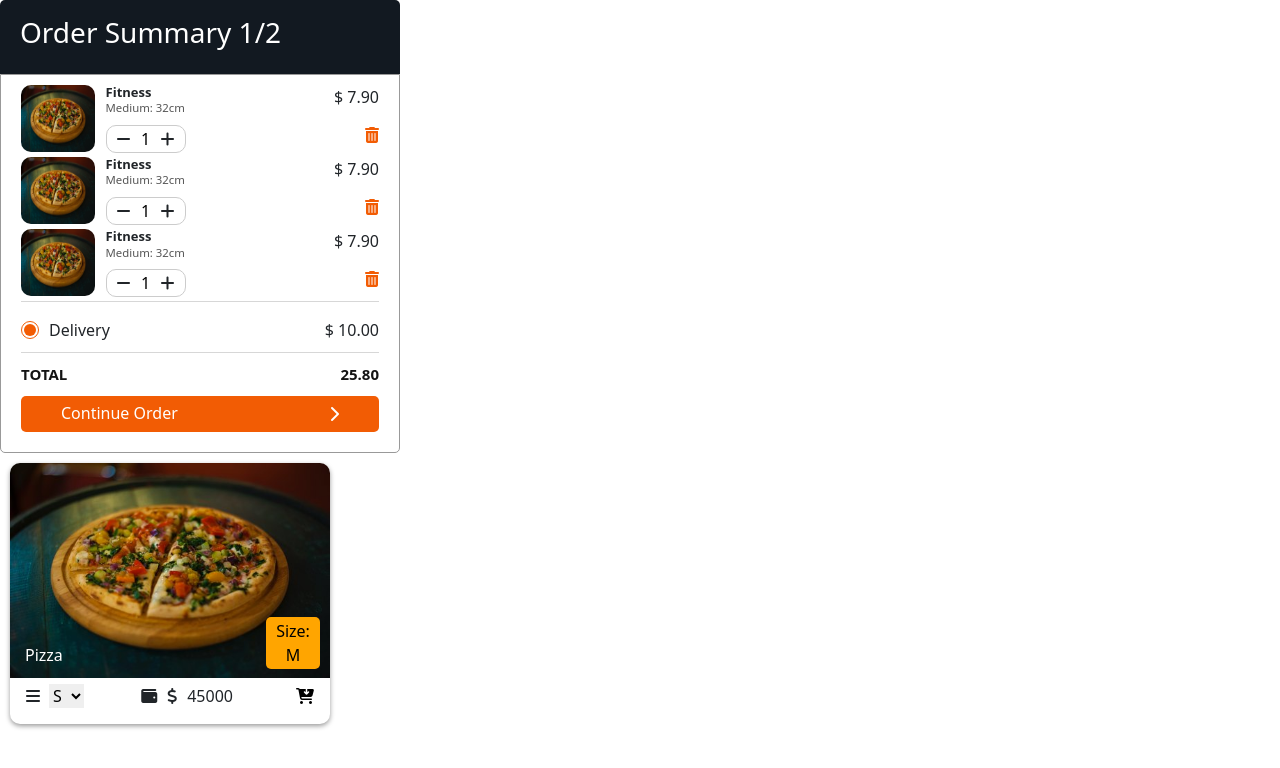
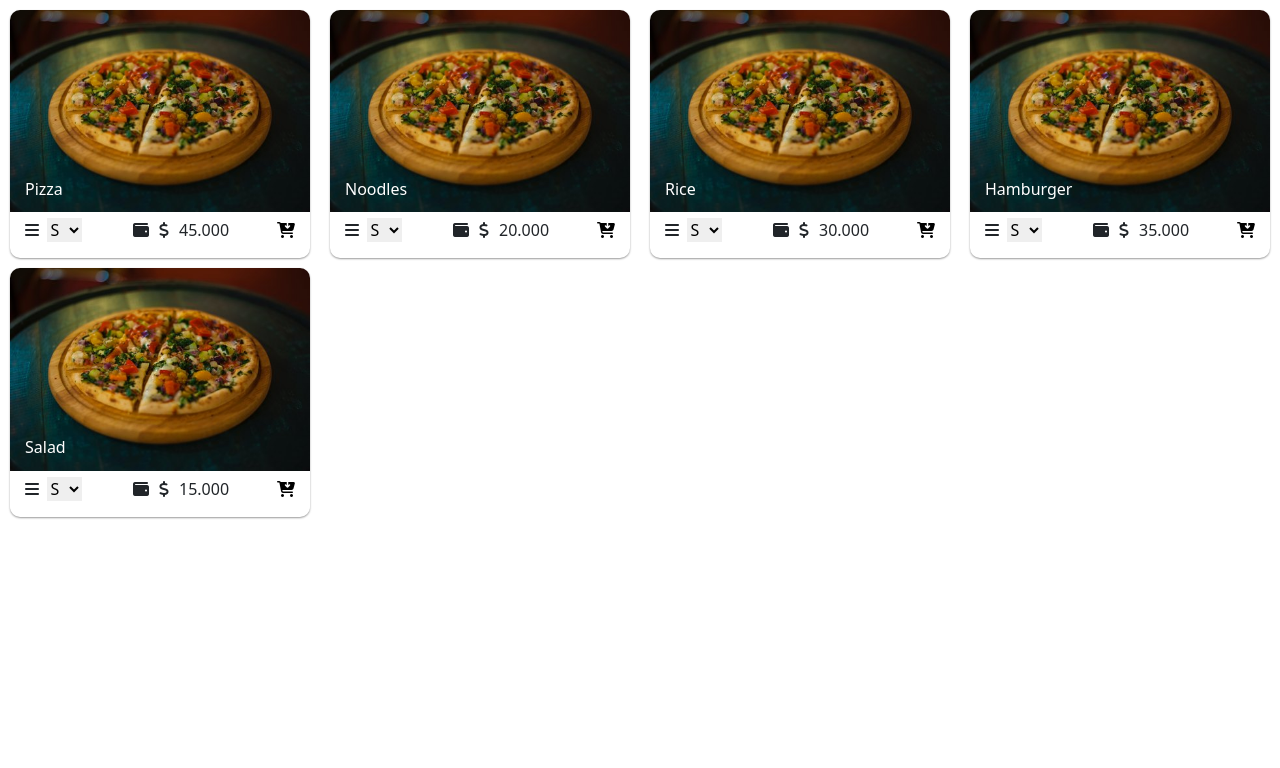
Before and after one commit to ductungbuinguyen/software-enginering-group03, a React (Create React App) app in the folder client/: page / in a window 1280 px wide. Shown: the top 768 px of the page. Built offline with nearby package versions, Linux system fonts and the light colour scheme.

Commit message:
viet-6pm-10-04-2022

```diff
--- a/client/src/Style/InfoItem.css
+++ b/client/src/Style/InfoItem.css
@@ -1,15 +1,26 @@
+.box-InfoItem {
+    display: inline-block;
+    height: 20%;
+    width: 25%;
+}
+
 .InfoItem {
     background-color: white;
-    height: 20%;
-    width: 25%;
 
-    box-shadow: 0 2px 5px rgba(0, 0, 0, 0.4);
+    box-shadow: 0 1px 2px rgba(0, 0, 0, 0.4);
     border-radius: 10px;
 
     margin-top: 10px;
     margin-left: 10px;
     margin-right: 10px;
     padding-bottom: 10px;
+
+    display: inline-block;
+    flex: 1;
+}
+.InfoItem:hover {
+    transition: 0.2s all ease-in-out;
+    transform: scale(1.02);
 }
 
 .img-link-item {
@@ -21,6 +32,20 @@
     text-align: center;
 }
 
+.modal-img {
+    text-align: center;
+}
+.modal-ingredient {
+    margin-top: 30px;
+}
+.modal-description {
+    margin-top: 10px;
+}
+.modal-nutrition {
+    margin-top: 30px;
+    width: 50%;
+    text-align: left;
+}
 
 .name-and-size {
     display: inline-block;
@@ -34,7 +59,7 @@
     color: white;
     bottom: 5px;
     font-weight: normal;
-    width: 80%;
+    width: 100%;
     padding-left: 15px;
     text-align: left;
 }
@@ -60,14 +85,8 @@
     height: 100%;
     width: 100%;
     object-fit: contain;
-    transition: 0.5s all ease-in-out;
     border-top-left-radius: 10px;
     border-top-right-radius: 10px;
-}
-
-.img-link-item:hover img {
-    transform: scale(1.2);
-    border-radius: 20px;
 }
 
 .option-item {
--- /dev/null
+++ b/client/src/Style/ListItem.css
@@ -0,0 +1,3 @@
+.ListItem {
+    display: inline-block;
+}
--- a/client/src/components/item/InfoItem.js
+++ b/client/src/components/item/InfoItem.js
@@ -1,18 +1,27 @@
-import React from 'react'
+import React, {useState} from 'react'
+
 import '../../Style/InfoItem.css'
 
 import 'bootstrap/dist/css/bootstrap.min.css'
+import { Modal, Button } from 'react-bootstrap'
 
-import products from '../../productItemTest/productData.js'
 
 const img = require('../../assets/pizza.jpg');
 
-
-
 function InfoItem(props) {
 
+    const [ShowDes, setShowDes] = useState(false);
+
+    function showDescription() {
+        setShowDes(true);
+    }
+
+    function hideDescription() {
+        setShowDes(false);
+    }
+
     return(
-        <div>
+        <div class="box-InfoItem">
             <div>
         <div class="InfoItem">
 
@@ -21,16 +30,55 @@ function InfoItem(props) {
 
                 <div class="img-link-item">
                             {/* props.image */}
-                    <img src={img}/>
+                    <img src={img} onClick={showDescription}/>
+
+                    {/* Show Modal for Description */}
+                    <Modal show={ShowDes}>
+                        <Modal.Header>
+                            <h4> {props.item.name}</h4>
+                        </Modal.Header>
+
+                        <Modal.Body>
+
+                            <div class="modal-img">
+                                <img src={img} />
+                            </div>
+
+                            <div class="modal-ingredient">
+                                <h5> Ingredient: </h5>
+                            </div>
+
+                            <div class="modal-description">
+                                {props.item.description}
+                            </div>
+
+                            <div class="modal-nutrition">
+                                <h5> Nutrition </h5>
+
+                                <h6> <i class="fa-solid fa-stop"></i> Small: {props.item.nutrition.small} kcal </h6>
+                                <h6> <i class="fa-solid fa-square"></i> Medium: {props.item.nutrition.medium} kcal </h6>
+                                <h6> <i class="fa-solid fa-square-full"></i> Large: {props.item.nutrition.large} kcal </h6>
+                            </div>
+
+                        </Modal.Body>
+
+                        <Modal.Footer>
+                            <Button onClick={hideDescription}> Close </Button>
+                        </Modal.Footer>
+                    </Modal>
+                    {/* End Modal */}
 
                     <div class="name-and-size">
                         <div class="text-on-img">
-                            <h6> {props.name} </h6>
+                            <h6> {props.item.name} </h6>
                         </div>
 
+                        {/* show size on picture
                         <div class="size-on-img">
                             <button class="button-size"> Size: M </button>
                         </div>
+                        */}
+
                     </div>
 
                 </div>
@@ -69,7 +117,7 @@ function InfoItem(props) {
                     </div>
 
                     <div class="cost">
-                        <h6> {props.price} </h6>
+                        <h6> {props.item.price} </h6>
                     </div>
                 </div>
 
--- a/client/src/components/item/ListItem.js
+++ b/client/src/components/item/ListItem.js
@@ -6,8 +6,12 @@ import products from '../../productItemTest/productData.js'
 class ListItem extends React.Component{
     render() {
         return (
-            <div>
-                <InfoItem name={products[0].name} image={products[0].image} price={products[0].price} />
+            <div class="ListItem">
+                <InfoItem item={products[0]} />
+                <InfoItem item={products[1]} />
+                <InfoItem item={products[2]} />
+                <InfoItem item={products[3]} />
+                <InfoItem item={products[4]} />
             </div>
         );
     }
--- a/client/src/productItemTest/productData.js
+++ b/client/src/productItemTest/productData.js
@@ -1,43 +1,68 @@
 const products = [
   {
     name: "Pizza",
-    image: "pizza.jpg",
+    image: "../assets/pizza.jpg",
     description:
       "Flour, sausage, tomato, cheese",
     category: "Pizza",
-    price: 45000,
+    price: "45.000",
+    nutrition: {
+        small: 300,
+        medium: 550,
+        large: 800,
+    },
   },
   {
     name: "Noodles",
     image: "https://ultimatewebsolutions.net/foodboard/img/gallery/grid-items-large/09.jpg",
     description:
       "Beaf Meat, Bacon, Cucumber, Cheese, Caramelized Onion Jam",
-    category: "Main Dish",
-    price: 20000,
+    category: "Noodles",
+    price: "20.000",
+    nutrition: {
+        small: 200,
+        medium: 350,
+        large: 500,
+    },
   },
   {
-    name: "Beef Burger",
+    name: "Rice",
+    image: "",
+    description:
+      "Beaf Meat, Bacon, Cucumber, Cheese, Caramelized Onion Jam",
+    category: "Main Dish",
+    price: "30.000",
+    nutrition: {
+        small: 350,
+        medium: 450,
+        large: 600,
+    },
+  },
+  {
+    name: "Hamburger",
+    image: "",
+    description:
+      "Beaf Meat, Bacon, Cucumber, Cheese, Caramelized Onion Jam",
+    category: "Main Dish",
+    price: "35.000",
+    nutrition: {
+        small: 350,
+        medium: 500,
+        large: 650,
+    },
+  },
+  {
+    name: "Salad",
     image: "https://ultimatewebsolutions.net/foodboard/img/gallery/grid-items-large/09.jpg",
     description:
       "Beaf Meat, Bacon, Cucumber, Cheese, Caramelized Onion Jam",
     category: "Main Dish",
-    price: 45.000,
-  },
-  {
-    name: "Beef Burger",
-    image: "https://ultimatewebsolutions.net/foodboard/img/gallery/grid-items-large/09.jpg",
-    description:
-      "Beaf Meat, Bacon, Cucumber, Cheese, Caramelized Onion Jam",
-    category: "Main Dish",
-    price: 45.000,
-  },
-  {
-    name: "Beef Burger",
-    image: "https://ultimatewebsolutions.net/foodboard/img/gallery/grid-items-large/09.jpg",
-    description:
-      "Beaf Meat, Bacon, Cucumber, Cheese, Caramelized Onion Jam",
-    category: "Main Dish",
-    price: 45000,
+    price: "15.000",
+    nutrition: {
+        small: 100,
+        medium: 150,
+        large: 200,
+    },
   },
 ]
 
--- a/client/src/views/MainMenu.js
+++ b/client/src/views/MainMenu.js
@@ -6,7 +6,7 @@ import ListItem from '../components/item/ListItem'
 const MainMenu = () => {
   return (
     <div>
-      <OrderSummary listFood={[]} />
+      {/* <OrderSummary listFood={[]} /> */}
       <ListItem />
     </div>
 
```
Also changed, not shown: client/src/components/item/DescriptionModal.js (deleted, +0 -35 lines).
